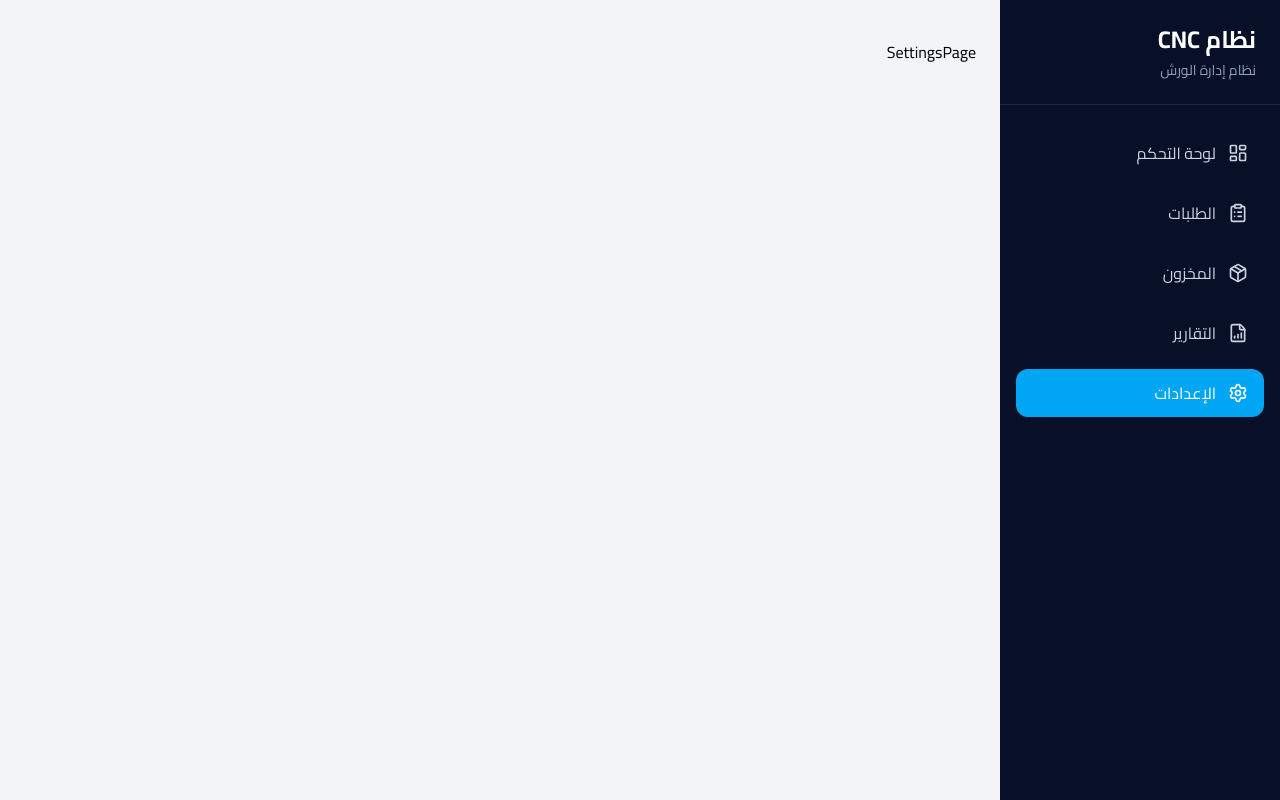
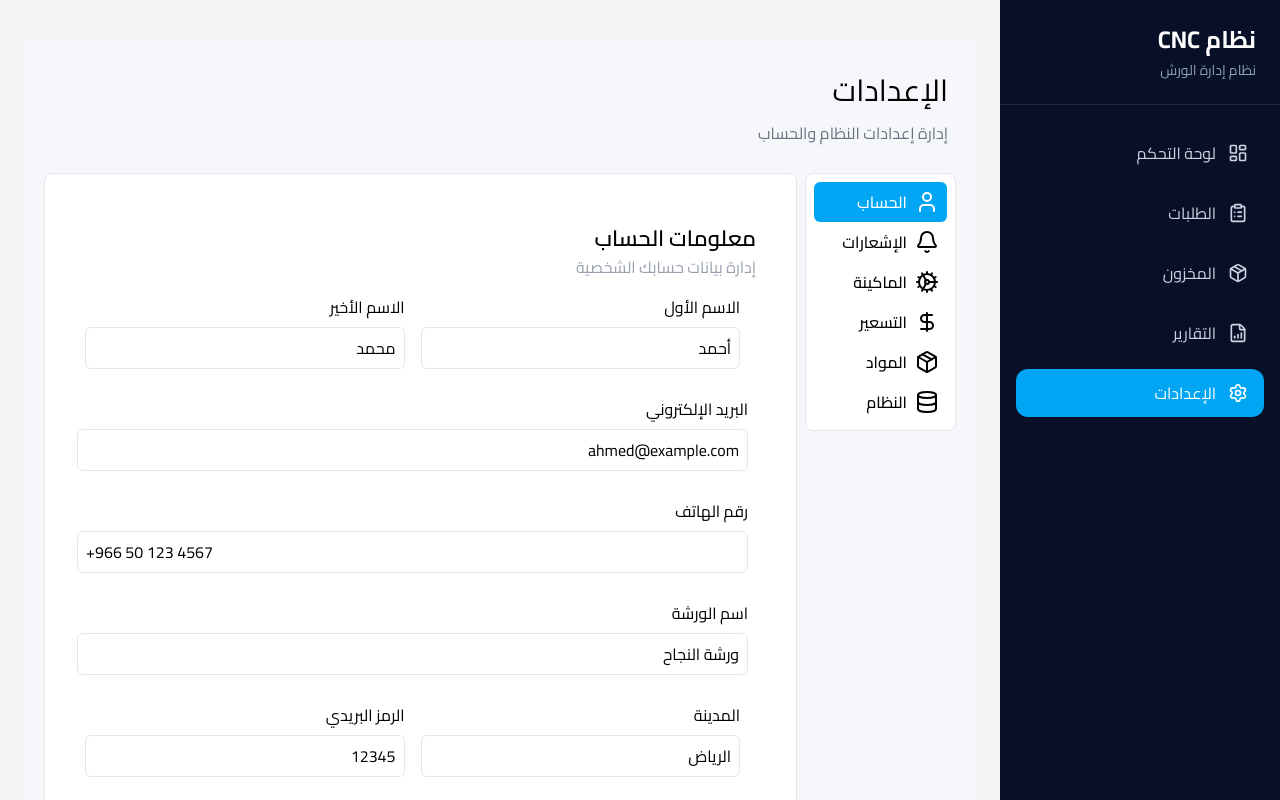
Before and after one commit to ssebag/cnc_project, a React (Vite) app: page /settings in a window 1280 px wide. Shown: the top 800 px of the page. Built offline with nearby package versions, Linux system fonts and the light colour scheme.

Commit message:
edit AppRoutes

```diff
--- a/src/pages/SettingsPage.jsx
+++ /dev/null
@@ -1,9 +0,0 @@
-import React from 'react'
-
-function SettingsPage() {
-  return (
-    <div>SettingsPage</div>
-  )
-}
-
-export default SettingsPage
--- a/src/routes/AppRoutes.jsx
+++ b/src/routes/AppRoutes.jsx
@@ -4,7 +4,7 @@ import Dashboard from "./../pages/dashboard_page/Dashboard";
 import Orders from "./../pages/orders_page/Orders";
 import Inventory from "../pages/inventory_page/Inventory";
 import Reports from "../pages/reports_page/Reports";
-import SettingsPage from "../pages/SettingsPage";
+import SettingsPage from "../pages/settings_page/Settings";
 
 export default function AppRoutes() {
   return (
```
